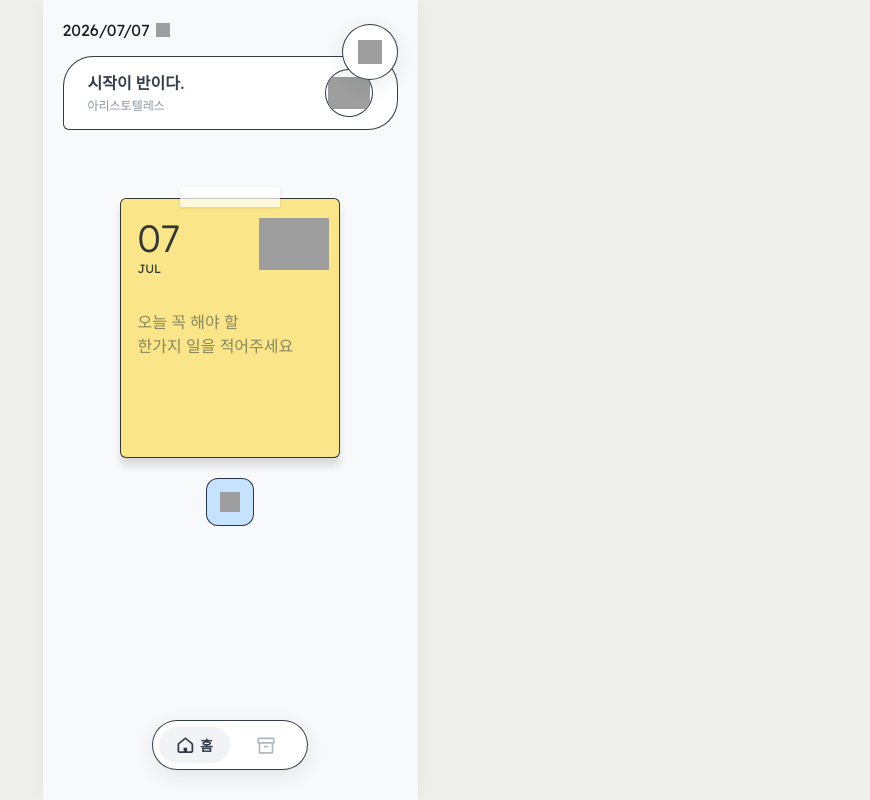
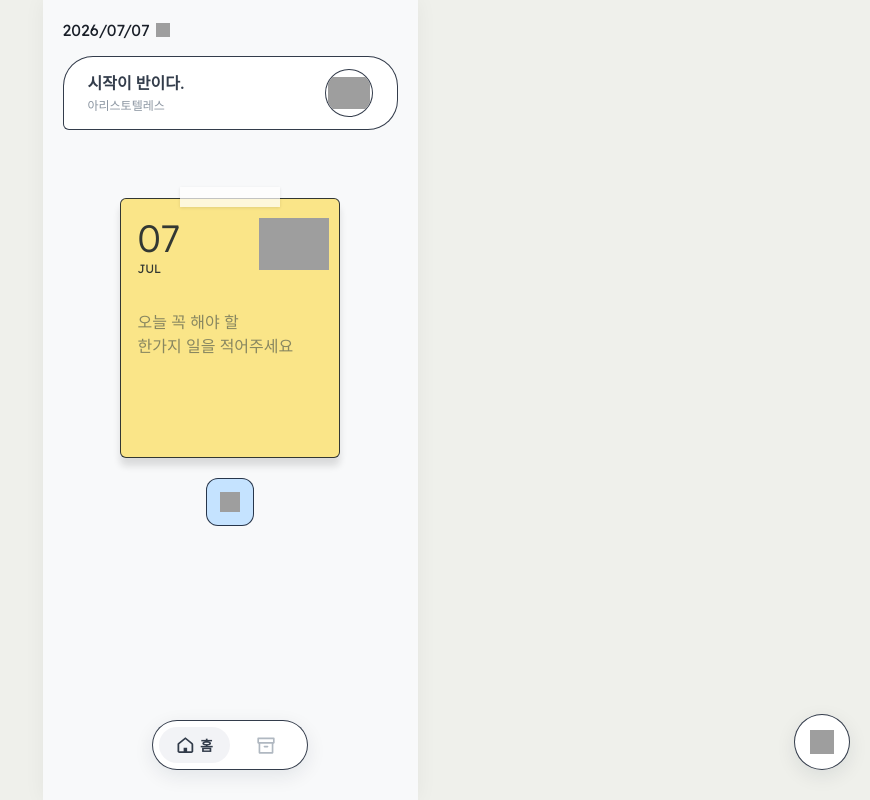
Before and after one commit to haengv/today-doit, a React (Vite) app: page / in a window 1280 px wide. Both pictures are taken after a click on the button "시작하기". Shown: the whole page, without its empty margins (410-1280 px from the left). Built offline with nearby package versions, Linux system fonts and the light colour scheme; grey boxes are pictures that could not be loaded; a web font is replaced by a local one.

Commit message:
fix: update feedback icon filename and reposition to bottom right

```diff
--- a/src/App.tsx
+++ b/src/App.tsx
@@ -228,7 +228,7 @@ export default function App() {
               cursor: 'pointer', padding: 0, boxShadow: '0px 6px 20px rgba(0,29,58,0.09)'
             }}
           >
-            <img src="/assets/feedback.svg" alt="피드백" style={{ width: 24, height: 24 }} />
+            <img src="/assets/icon-feedback.svg" alt="피드백" style={{ width: 24, height: 24 }} />
           </button>
           <div className="feedback-tooltip">
             서비스 피드백하기
--- a/src/index.css
+++ b/src/index.css
@@ -129,8 +129,8 @@ input:focus, textarea:focus {
 }
 
 .feedback-btn-container {
-  position: absolute;
-  top: 24px;
+  position: fixed;
+  bottom: 30px;
   right: 20px;
   z-index: 1000;
   display: flex;
@@ -151,7 +151,10 @@ input:focus, textarea:focus {
   line-height: 1.5;
   white-space: nowrap;
   transition: opacity 0.2s, visibility 0.2s;
-  margin-top: 8px;
+  position: absolute;
+  bottom: 100%;
+  margin-bottom: 8px;
+  right: 0;
 }
 
 .feedback-btn-container:hover .feedback-tooltip {
```
